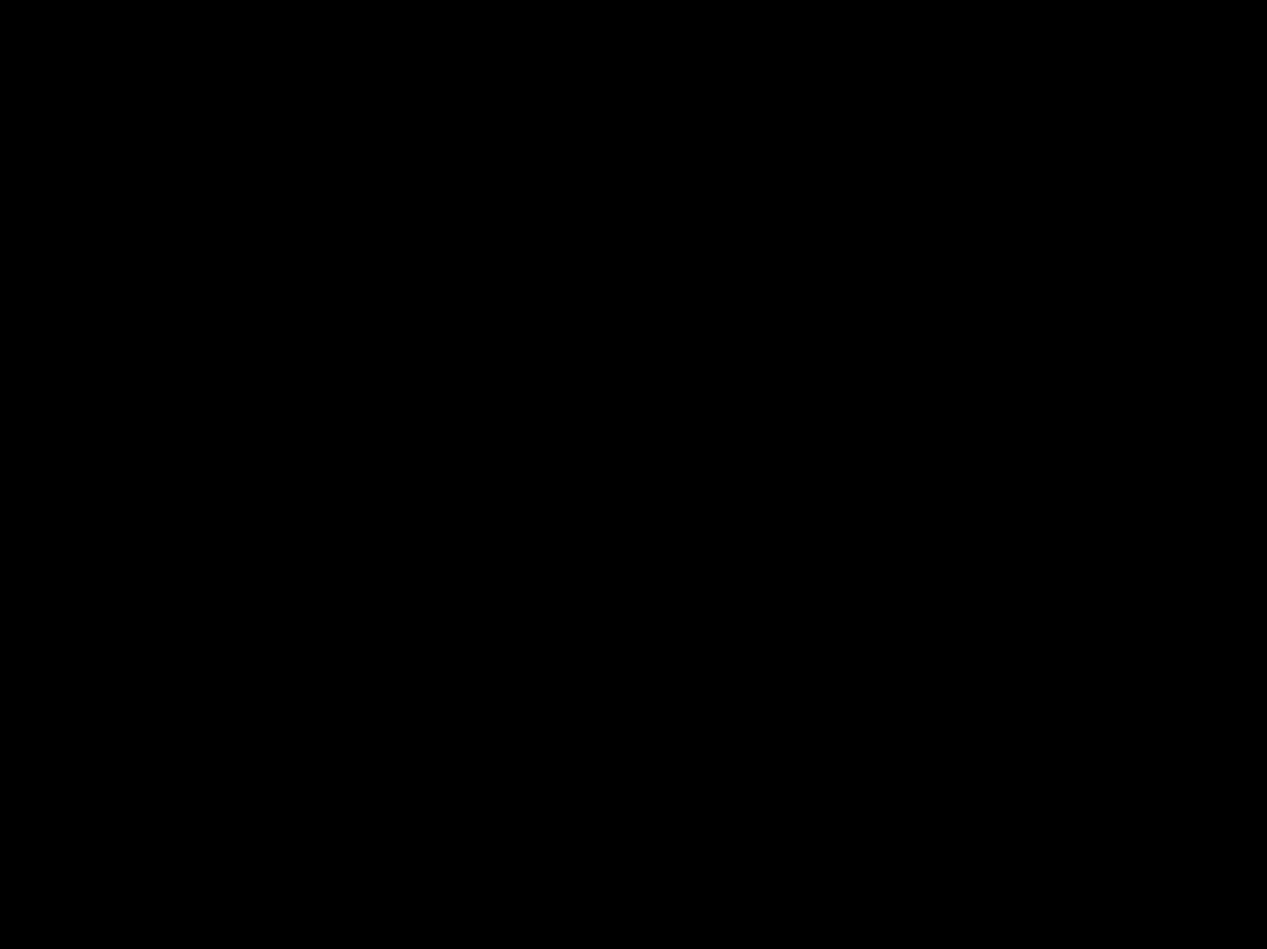
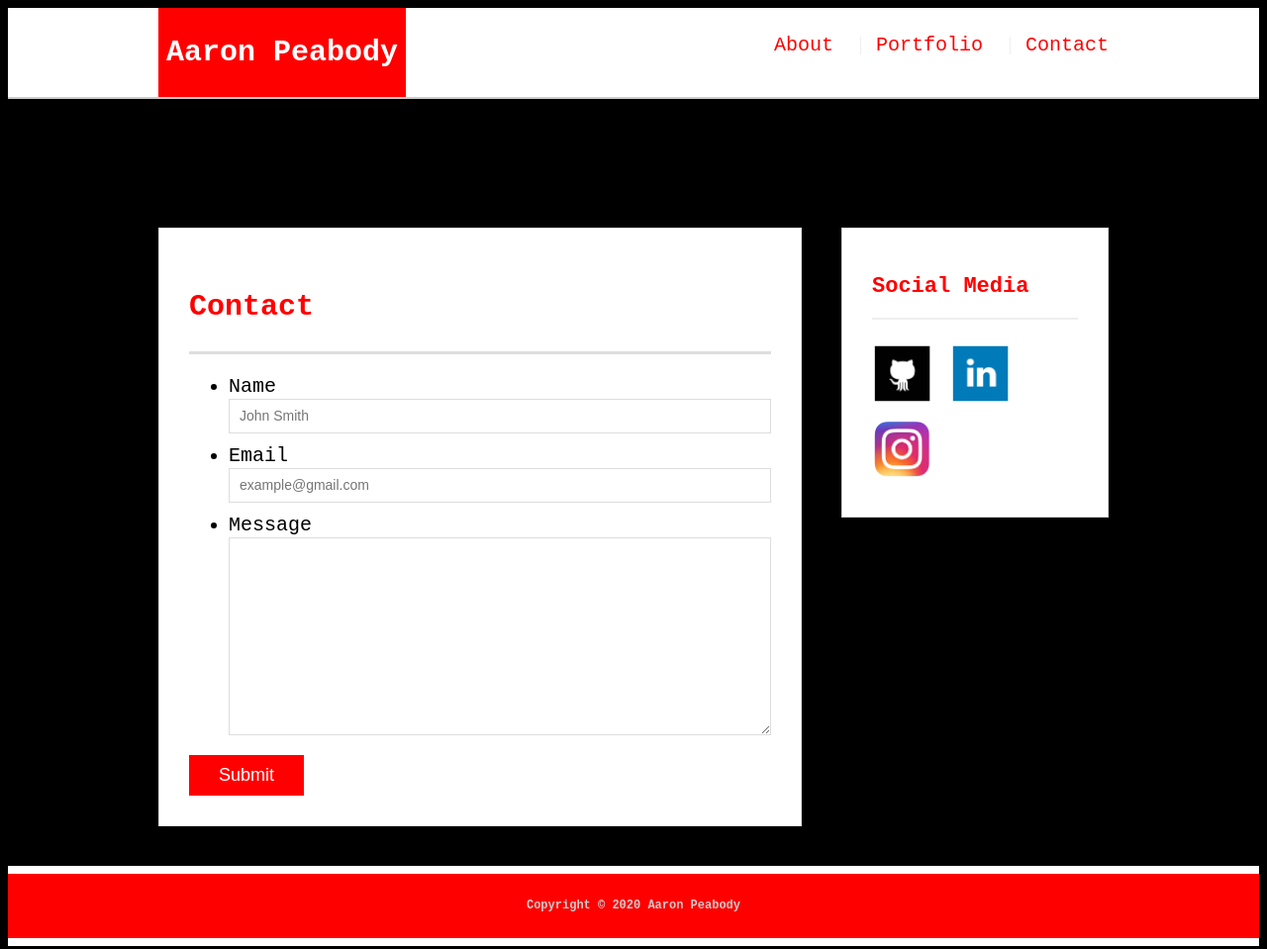
Before and after one commit to apeabody007/Homework-2-UCF-BC, a plain HTML site: page contact.html in a window 1280 px wide. Shown: the whole page at 99% size. Before the commit the page ends 800 px from the top, so only its background shows below. Drawn offline with Linux system fonts and the light colour scheme.

Commit message:
Updated contact tab

```diff
--- a/contact.html
+++ b/contact.html
@@ -14,8 +14,55 @@
 </head>
 
 <body>
+    <header id="masthead">
+        <div class="container">
+          <a href="index.html" id="logo">Aaron Peabody</a>
+          <nav>
+            <a href="index.html">About</a>
+            <a href="portfolio.html">Portfolio</a>
+            <a href="contact.html">Contact</a>
+          </nav>
+        </div>
+      </header>
 
+      <div id="main-container" class="container">
+        <section class="main-section">
+          <h1>Contact</h1>
 
-</body>
+          <form id="contact-form">
+            <ul>
+              <li>
+                <label for="name">Name</label>
+                <input type="text" id="name" name="name" placeholder="John Smith" required="required">
+              </li>
+              <li>
+                <label for="email">Email</label>
+                <input type="email" id="email" name="email" placeholder="example@gmail.com" required="required">
+              </li>
+              <li>
+                <label for="message">Message</label>
+                <textarea id="message" name="message" required="required"></textarea>
+              </li>
+            </ul>
+            <input type="submit">
+          </form>
 
-</html>
+        </section>
+
+        <section class="sidebar">
+          <div id="connect">
+            <h2>Social Media</h2>
+
+            <a target="_blank" href="https://github.com/apeabody007"><img src="ImagesandStyle/Images/github.png" class="social" alt="GitHub"/></a>
+            <a target="_blank" href="https://www.linkedin.com/in/aaron-peabody-ba39aa108/"><img src="ImagesandStyle/Images/linkedin.png" class="social" alt="LinkedIn"/></a>
+            <a target="_blank" href="https://www.instagram.com/peabody_aaron/"><img src="ImagesandStyle/Images/instagram-logos-png-images-free-download-2.png" class="social" alt="Instagram"/></a>
+
+          </div>
+        </section>
+      </div>
+
+      <footer>
+        <div class="container">
+          <strong>Copyright &copy; 2020 Aaron Peabody</strong>
+        </div>
+      </footer>
```
